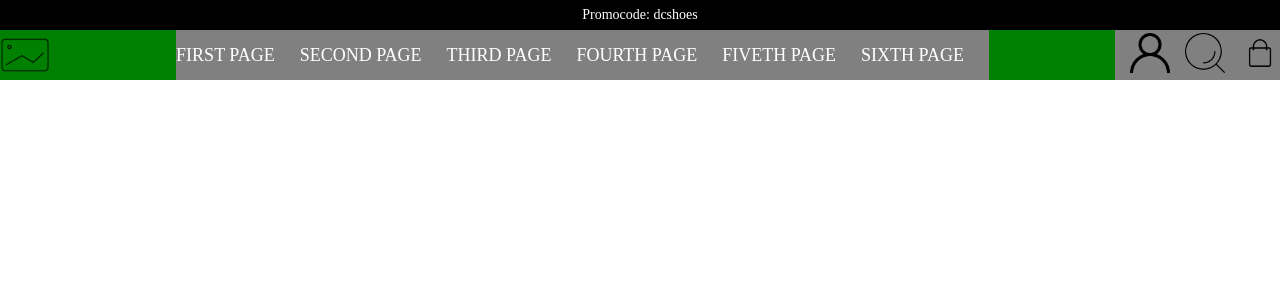
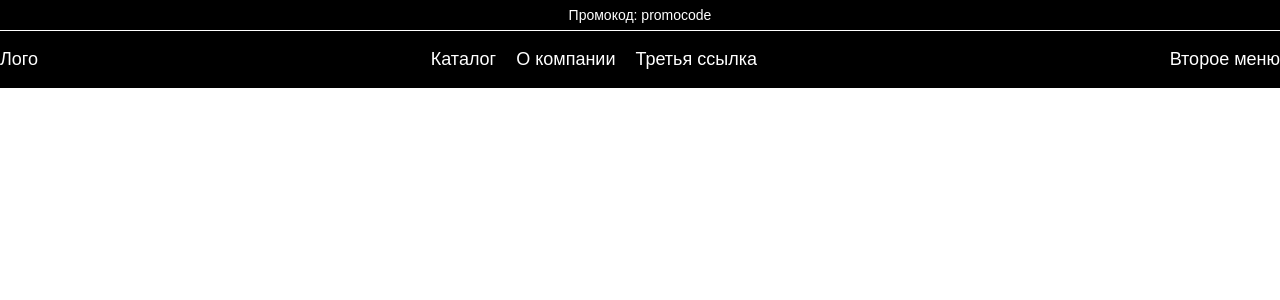
Before and after one commit to Vfilme/web-shop, a React app: page / in a window 1280 px wide. Shown: the top 300 px of the page. Built offline with nearby package versions, Linux system fonts and the light colour scheme.

Commit message:
redactUnderMenu

```diff
--- /dev/null
+++ b/public/components/animations.scss
@@ -0,0 +1,13 @@
+@keyframes fadeInWord {
+    0% {
+      opacity: 0;
+      line-height: 5px;
+      color: grey;
+    }
+    100% {
+      opacity: 1;
+      line-height: 35px;
+      transform: translateY(20px);
+      color: white;
+    }
+}
--- a/public/components/head_menu.scss
+++ b/public/components/head_menu.scss
@@ -1,47 +1,95 @@
-div.head_menu_box {
-    width: 100%;
-    background-color: green;
-    display: flex;
+div.head_menu {
+    width: 100vw;
+    display: inline-flex;
     justify-content: space-between;
-    img {
-        width: 50px;
-    }
-    a {
-        text-decoration-line: none;
-        color: white;
-        outline: none;
 
-        margin: 0;
-        padding: 0;
-    }
-    ul {
+    color: white;
+    background: black;
+    font-size: 18px;
+    border-top: 1px white solid;
+    .head_menu_container {
         display: inline-flex;
-        text-decoration: none;
-        list-style: none;
-        font-size: 18px;
-        background-color: grey;
+        .head_menu_src {
+            padding: 0 20px 0 0;
+            display: flex;
+            a {
+                color: white;
+                text-decoration: none;
+                margin: auto 0 auto 0;
+                display: flex;
+                &.head_menu_src_active {
+                    border-bottom: 2px white solid;
+                }
+                &.head_menu_src_not {
+                    color: grey;
+                }
+            }
+            .head_menu_under {
+                position: absolute;
+                top: var(--position-top);
+                left: 0px;
+                right: 0px;
+                width: 100vw;
+                // height: auto;
+                transition: 0.3s;
+                text-align: center;
 
-        margin: 0;
-        padding: 0;
-        li {
-            margin: auto;
-            a:hover {
-                border-bottom: white 2px solid;
-            }
-        }
-        &.head_menu_pages {
-            font-size: 18px;
-            a {
-                margin: 0 25px 0 0;
-            }
-        }
-        &.head_menu_sections {
-            font-size: 14px;
-            a {
-                margin: 0 0 0 15px;
-            }
-            img {
-                width: 40px;
+                // display: inline-flex;
+                // justify-content: center;
+                // gap: 40px;
+
+
+                background-color: grey;
+                a, .head_menu_box_img {
+                    position: relative;
+                    line-height: 35px;
+                    // transform: translateY(20px);
+
+
+                    opacity: 0;
+                }
+                a {
+                    font-size: 20px;
+                }
+                .head_menu_box_img {
+                    width: 100%;
+                    height: 100px;
+                    background-size: 100%;
+                    background-repeat: no-repeat;
+                    background-position: center;
+                }
+                &.visible {
+                    opacity: 1;
+                    pointer-events: auto;
+
+                    @for $j from 1 through 20 {
+                        :nth-child(#{$j}) {
+                            @for $i from 1 through 15 {
+                                :nth-child(#{$i}) {
+                                    $delayK: 150;
+                                    animation: fadeInWord 0.5s ease-in-out forwards #{($i*$delayK)-$delayK+($delayK*($j*1.5))}ms;
+                                    will-change: transform;
+                                }
+                            }
+                        }
+                    }
+                }
+                &.invisible {
+                    opacity: 0;
+                    pointer-events: none;
+                }
+                display: grid;
+                grid-template-columns: repeat(5, 200px);
+                justify-content: center;
+                gap: 20px;
+
+                div {
+                    a:first-child {
+                        text-transform: uppercase;
+                        border-bottom: white 2px solid;
+                        font-weight: 800;
+                    }
+                }
             }
         }
     }
--- a/public/components/menu_under.scss
+++ /dev/null
@@ -1,12 +0,0 @@
-div.menu_under {
-    width: 100vw;
-    height: 500px;
-    background-color: yellow;
-    transition: 0.3s;
-    &.menu_under_infisible {
-        opacity: 0;
-    }
-    &.menu_under_fisible {
-        opacity: 1;
-    }
-}
--- a/public/style.scss
+++ b/public/style.scss
@@ -1,8 +1,12 @@
 @import 'components/head_sales';
 @import 'components/head_menu.scss';
-@import 'components/menu_under.scss';
+
+// animations
+@import 'components/animations.scss';
+
 
 html, body {
     margin: 0;
     padding: 0;
+    font-family: sans-serif;
 }
--- a/src/App.jsx
+++ b/src/App.jsx
@@ -1,34 +1,17 @@
 import React, {useState} from 'react';
 import SimpleSlider from './components/Head_sales.jsx';
 import Menu from './components/Menu_head.jsx';
-import MenuUnder from './components/Menu_under.jsx';
 
 import logo from '../assets/images/head_menu/logo.png';
 import user from "../assets/images/head_menu/user.png";
 import basket from "../assets/images/head_menu/basket.png";
 import search from "../assets/images/head_menu/search.png";
 
-function App() {
-  const [classMenuUnder, setClassMenuUnder] = useState('menu_under_infisible');
+export default function App() {
     return (
       <>
         <SimpleSlider />
-        <Menu
-          classNameBox="head_menu_box"
-          classNamePages="head_menu_pages"
-          classNameSections="head_menu_sections"
-          srcLogo={logo}
-          srcUser={user}
-          srcSearch={search}
-          srcBasket={basket}
-          onMouseEnter={()=>setClassMenuUnder('menu_under_fisible')}
-          />
-        <MenuUnder
-          classMenu={`menu_under ${classMenuUnder}`}
-          onMouseLeave={()=>setClassMenuUnder('menu_under_infisible')}
-        />
+        <Menu logoSrc={logo} />
       </>
     );
 }
-
-export default App;
--- a/src/components/Head_sales.jsx
+++ b/src/components/Head_sales.jsx
@@ -18,8 +18,8 @@ export default function SimpleSlider() {
 
   return (
     <Slider {...settings}>
-        <p className='slider-container'>Promocode: dcshoes</p>
-        <p className='slider-container'>Super sales -50%</p>
+        <p className='slider-container'>Промокод: promocode</p>
+        <p className='slider-container'>-50% в разделе "Новинки"</p>
     </Slider>
   );
 
--- a/src/components/Menu_head.jsx
+++ b/src/components/Menu_head.jsx
@@ -1,26 +1,93 @@
-import React, { useState } from 'react';
+import React, { useState, useRef, useEffect } from 'react';
 import Slider from 'react-slick';
 import 'slick-carousel/slick/slick.css';
 import 'slick-carousel/slick/slick-theme.css';
+import '../../public/components/head_menu.scss'
 
 
 export default function Menu(props) {
+    const [idMemuEl, setIdMemuEl] = useState(0);
+    const [statusHeadMenu, setStatusHeadMenu] = useState(false);
+    const [headMenuHeight, setHeadMenuHeight] = useState();
+    const head_menu = useRef(null);
+    const under_menu = useRef(null);
+    useEffect(()=>setHeadMenuHeight(head_menu.current.clientHeight+head_menu.current.getBoundingClientRect().top), []);
     return (
-        <div className={props.classNameBox} >
-            <img src={props.srcLogo} alt="" />
-            <ul className={props.classNamePages}>
-                <li onMouseEnter={props.onMouseEnter} onMouseLeave={props.onMouseLeave}><a href="">FIRST PAGE</a></li>
-                <li><a href="">SECOND PAGE</a></li>
-                <li><a href="">THIRD PAGE</a></li>
-                <li><a href="">FOURTH PAGE</a></li>
-                <li><a href="">FIVETH PAGE</a></li>
-                <li><a href="">SIXTH PAGE</a></li>
-            </ul>
-            <ul className={props.classNameSections}>
-                <li><a href=""><img src={props.srcUser} alt="" /></a></li>
-                <li><a href=""><img src={props.srcSearch} alt="" /></a></li>
-                <li><a href=""><img src={props.srcBasket} alt="" /></a></li>
-            </ul>
+        <div className='head_menu' ref={head_menu}>
+            <div><p>Лого</p></div>
+            <div
+            className='head_menu_container'
+            style={{'--position-top': `${headMenuHeight}px`}}>
+                <div
+                className='head_menu_src'
+                onMouseOver={()=>{setIdMemuEl(1);setStatusHeadMenu(true)}}
+                onMouseLeave={()=>{setIdMemuEl(0);setStatusHeadMenu(false)}}
+                >
+                    <a href="" className={`${idMemuEl==1?'head_menu_src_active':(statusHeadMenu ? 'head_menu_src_not' : '')}`}>Каталог</a>
+                    <div className={`head_menu_under ${idMemuEl==1?'visible':'invisible'}`} ref={under_menu}>
+                        <div className='head_menu_tables_src'>
+                            <a href="">Первая ссылка</a>
+                            <a href="">Первая ссылка</a>
+                            <a href="">Первая ссылка</a>
+                            <a href="">Первая ссылка</a>
+                        </div>
+                        <div className='head_menu_tables_src'>
+                            <a href="">Первая ссылка</a>
+                            <a href="">Первая ссылка</a>
+                            <a href="">Первая ссылка</a>
+                            <a href="">Первая ссылка</a>
+                        </div>
+                        <div className='head_menu_tables_src'>
+                            <a href="">Первая ссылка</a>
+                            <a href="">Первая ссылка</a>
+                            <a href="">Первая ссылка</a>
+                            <a href="">Первая ссылка</a>
+                        </div>
+                        <div className='head_menu_tables_src'>
+                            <a href="">Первая ссылка</a>
+                            <a href="">Первая ссылка</a>
+                            <a href="">Первая ссылка</a>
+                            <a href="">Первая ссылка</a>
+                        </div>
+                        <div>
+                            <div className='head_menu_box_img' style={{backgroundImage: `url(${props.logoSrc})`}}></div>
+                            <a href="">еще ссылка</a>
+                            <a href="">еще ссылка2</a>
+                            <a href="">еще ссылка3</a>
+                        </div>
+                    </div>
+                </div>
+                <div
+                className='head_menu_src'
+                onMouseOver={()=>{setIdMemuEl(2);setStatusHeadMenu(true)}}
+                onMouseLeave={()=>{setIdMemuEl(0);setStatusHeadMenu(false)}}>
+                    <a href="" className={`${idMemuEl==2?'head_menu_src_active':(statusHeadMenu ? 'head_menu_src_not' : '')}`}>О компании</a>
+                    <div className={`head_menu_under ${idMemuEl==2?'visible':'invisible'}`}>
+                        <div>
+                            <a href="">Что-то Еще</a>
+                            <a href="">Что-то Еще</a>
+                            <a href="">Что-то Еще</a>
+                            <a href="">Что-то Еще</a>
+                        </div>
+                    </div>
+                </div>
+                <div
+                className='head_menu_src'
+                onMouseOver={()=>{setIdMemuEl(3);setStatusHeadMenu(true)}}
+                onMouseLeave={()=>{setIdMemuEl(0);setStatusHeadMenu(false)}}>
+                    <a href="" className={`${idMemuEl==3?'head_menu_src_active':(statusHeadMenu ? 'head_menu_src_not' : '')}`}>Третья ссылка</a>
+                    <div className={`head_menu_under ${idMemuEl==3?'visible':'invisible'}`}>
+                        <div>
+                            <a href="">Что-то Еще</a>
+                            <a href="">Что-то Еще</a>
+                            <a href="">Что-то Еще</a>
+                            <a href="">Что-то Еще</a>
+                        </div>
+                    </div>
+                </div>
+            </div>
+
+            <div><p>Второе меню</p></div>
         </div>
     )
 }
--- a/src/components/Menu_under.jsx
+++ /dev/null
@@ -1,9 +0,0 @@
-import React from 'react';
-
-export default function(props) {
-    return (
-       <div className={props.classMenu} onMouseLeave={props.onMouseLeave}>
-
-       </div>
-    )
-}
```
